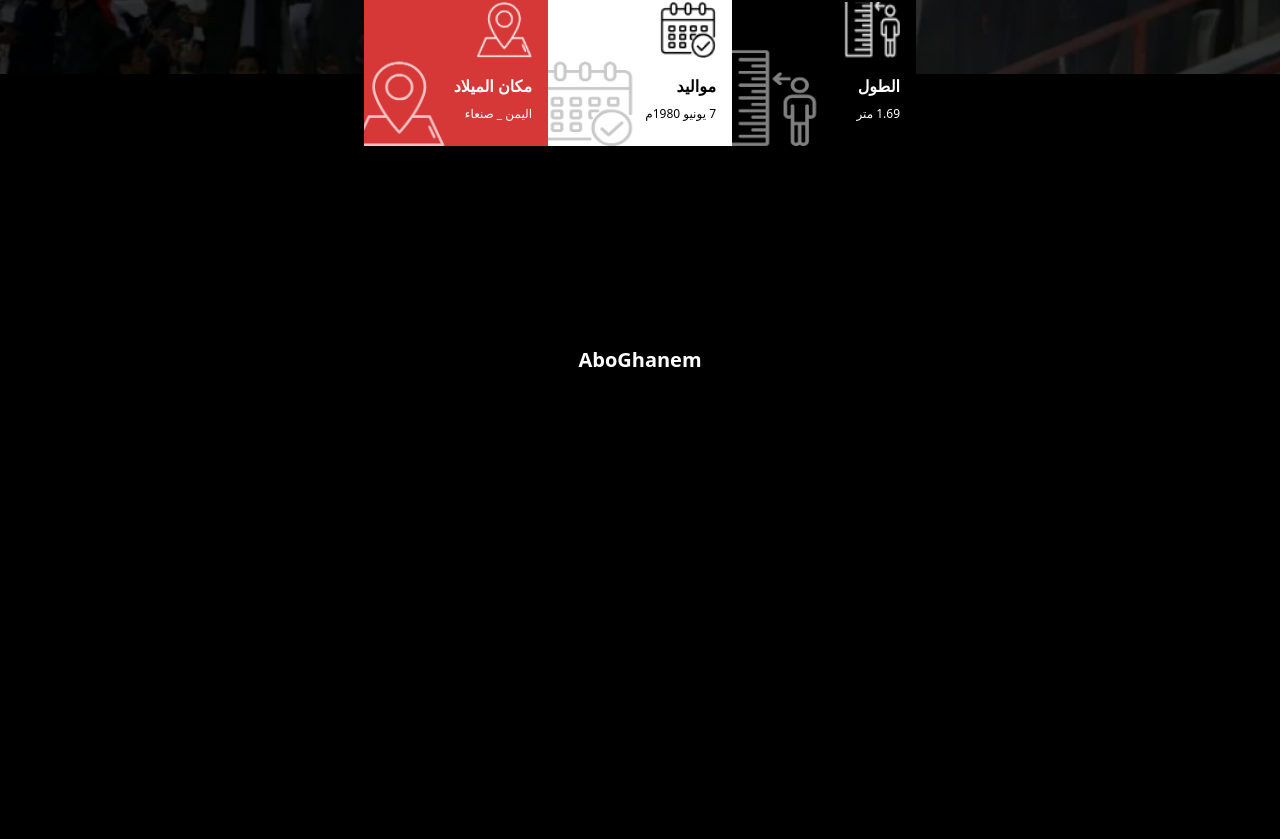
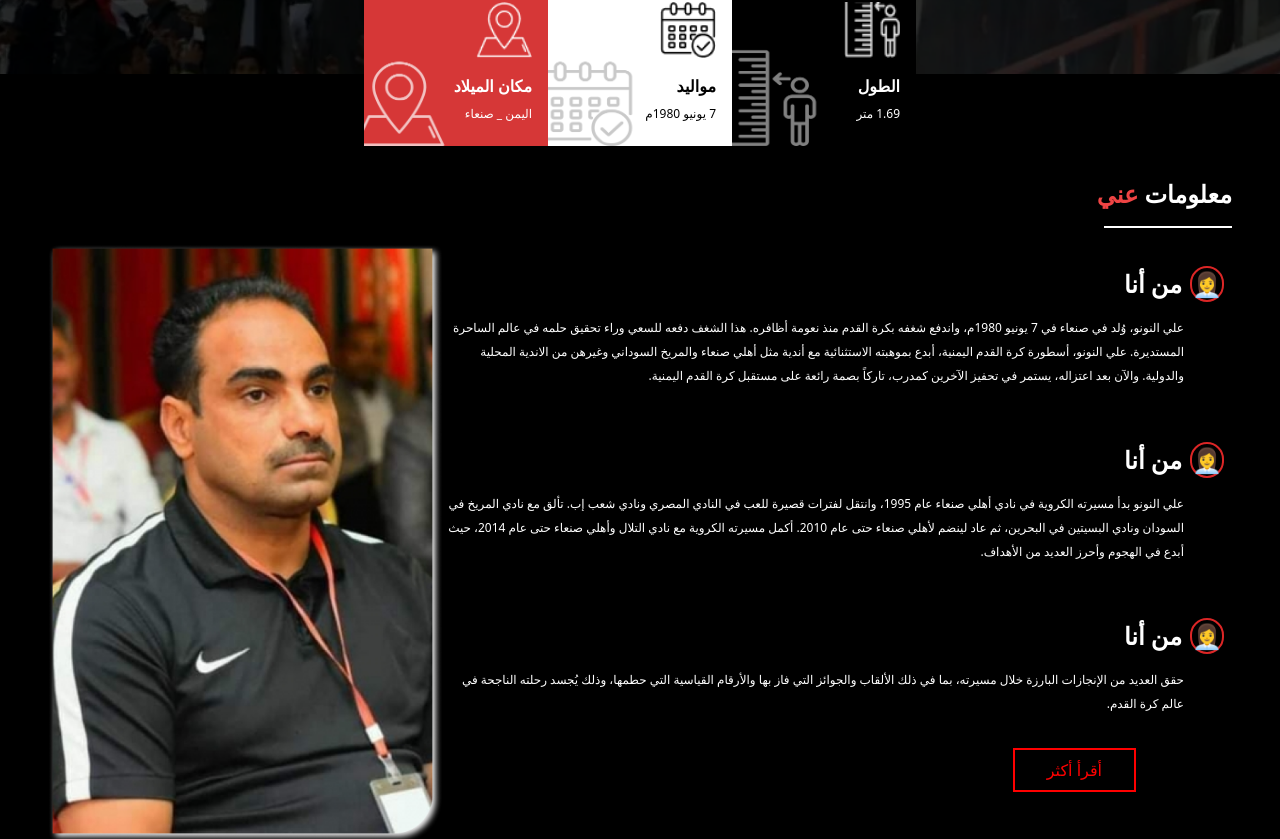
Before and after one commit to The3Techies/Al-Nono, a React (Vite) app: page / in a window 1280 px wide. Shown: the part 808-1647 px from the top of the page. Before the commit the page ends 1190 px from the top, so only its background shows below. Built offline with nearby package versions, Linux system fonts and the light colour scheme.

Commit message:
about section almost done

```diff
--- a/src/Component/AboutMe.tsx
+++ b/src/Component/AboutMe.tsx
@@ -1,10 +1,65 @@
-function AboutMe() {
+import React from 'react';
+import image from '../assets/aboutImage.webp';
 
-    return (
-      <div>
-        <h1 className=' text-center'>AboutMe</h1>
+interface SectionData {
+  icon: string;
+  title: string;
+  content: string;
+}
+
+const aboutData: SectionData[] = [
+  {
+    icon: '👩‍💼',
+    title: 'من أنا',
+    content:
+      'علي النونو، وُلد في صنعاء في 7 يونيو 1980م، واندفع شغفه بكرة القدم منذ نعومة أظافره. هذا الشغف دفعه للسعي وراء تحقيق حلمه في عالم الساحرة المستديرة. علي النونو، أسطورة كرة القدم اليمنية، أبدع بموهبته الاستثنائية مع أندية مثل أهلي صنعاء والمريخ السوداني وغيرهن من الاندية المحلية والدولية. والآن بعد اعتزاله، يستمر في تحفيز الآخرين كمدرب، تاركاً بصمة رائعة على مستقبل كرة القدم اليمنية.',
+  },
+  {
+    icon: '👩‍💼',
+    title: 'من أنا',
+    content:
+      'علي النونو بدأ مسيرته الكروية في نادي أهلي صنعاء عام 1995، وانتقل لفترات قصيرة للعب في النادي المصري ونادي شعب إب. تألق مع نادي المريخ في السودان ونادي البسيتين في البحرين، ثم عاد لينضم لأهلي صنعاء حتى عام 2010. أكمل مسيرته الكروية مع نادي التلال وأهلي صنعاء حتى عام 2014، حيث أبدع في الهجوم وأحرز العديد من الأهداف.',
+  },
+  {
+    icon: '👩‍💼',
+    title: 'من أنا',
+    content:
+      'حقق العديد من الإنجازات البارزة خلال مسيرته، بما في ذلك الألقاب والجوائز التي فاز بها والأرقام القياسية التي حطمها، وذلك يُجسد رحلته الناجحة في عالم كرة القدم.',
+  },
+];
+
+const AboutMe: React.FC = () => {
+  return (
+    <div className="p-4 md:px-12 2xl:px-48">
+      <h1 className="text-2xl font-bold my-4 text-white">
+        معلومات <span className="text-red-500">عني</span>
+      </h1>
+      <div className="border-b-2 border-white mb-4 w-32"></div>
+      <div className="flex flex-col-reverse md:flex-row">
+        <div className="md:w-2/3 space-y-4">
+          {aboutData.map((section, index) => (
+            <div key={index} className="w-full rounded py-4">
+              <div className="flex items-center mb-2 text-white">
+                <span className="text-2xl mr-2 border-2 border-red-600 rounded-full">
+                  {section.icon}
+                </span>
+                <h3 className="text-2xl font-bold p-2">{section.title}</h3>
+              </div>
+              <p className="text-white mr-12 text-xs leading-6">
+                {section.content}
+              </p>
+            </div>
+          ))}
+          <button className="py-2 px-4 md:px-8 border-2 border-[#FF0000] text-[#FF0000] mr-24">
+            أقرأ أكثر
+          </button>
+        </div>
+        <div className="md:w-1/3 mb-4 md:mb-0 rounded-s-sm">
+          <img src={image} alt="ali alnon image" className="w-full h-auto" />
+        </div>
       </div>
-    )
-  }
+    </div>
+  );
+};
 
-  export default AboutMe
+export default AboutMe;
--- a/src/Component/Hero.tsx
+++ b/src/Component/Hero.tsx
@@ -9,7 +9,7 @@ const Hero: React.FC = () => {
   return (
     <div className="flex flex-col justify-center items-center">
       <div className="bg-hero-image md:h-screen h-auto flex flex-col md:flex-row justify-center items-center w-full bg-center bg-dunes bg-cover p-4 md:px-12 2xl:px-48">
-        <div className="w-full md:w-1/2 p-2 text-right md:mb-8">
+        <div className="w-full md:w-1/2 p-2 text-right md:mb-8 mr-24">
           <h1 className="text-4xl md:text-6xl font-bold mb-8 text-[#FF0000] font-josefin-sans tracking-tighter">
             علي النونو
           </h1>
```
Also changed, not shown: src/assets/aboutImage.webp (added).
